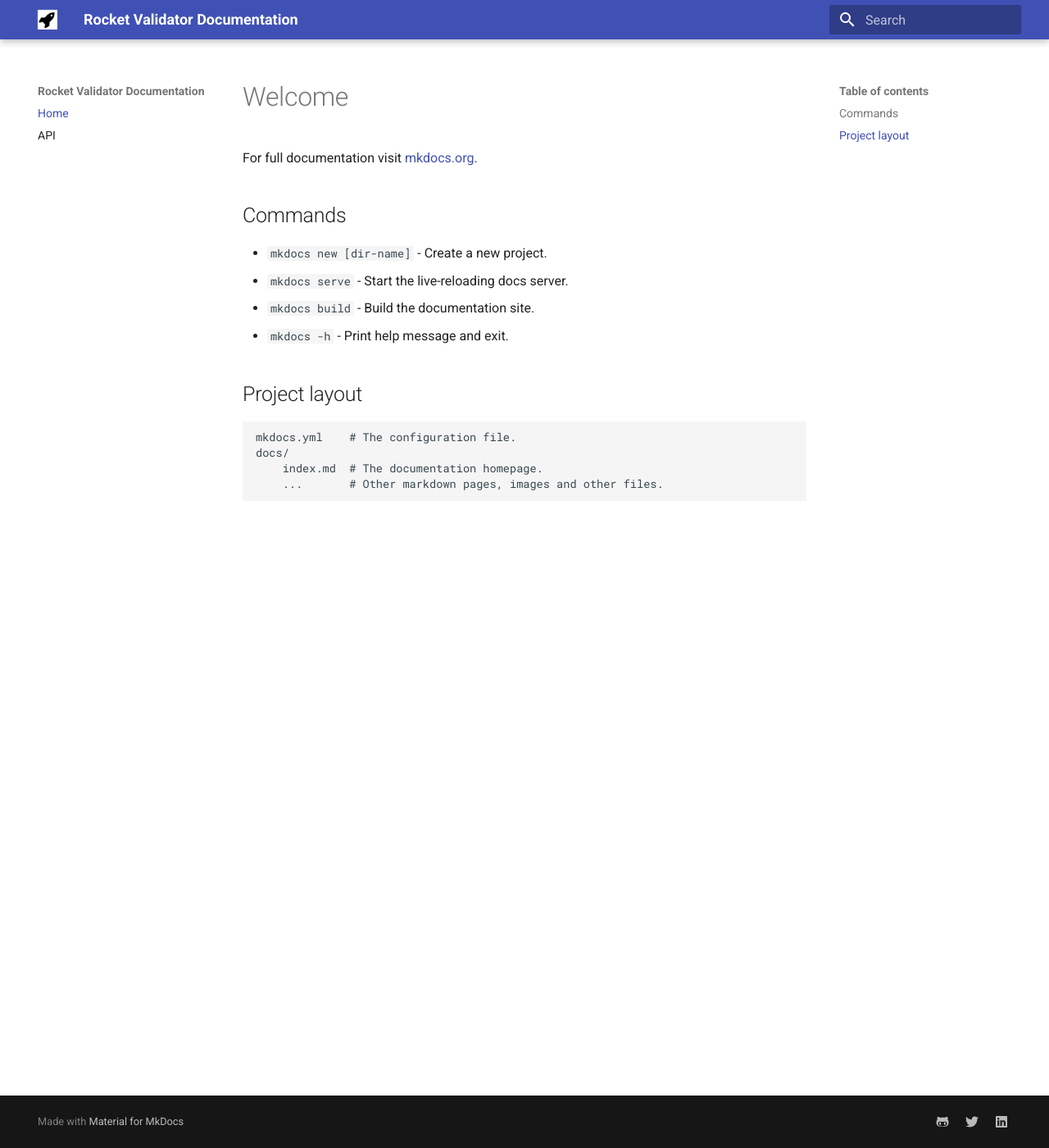
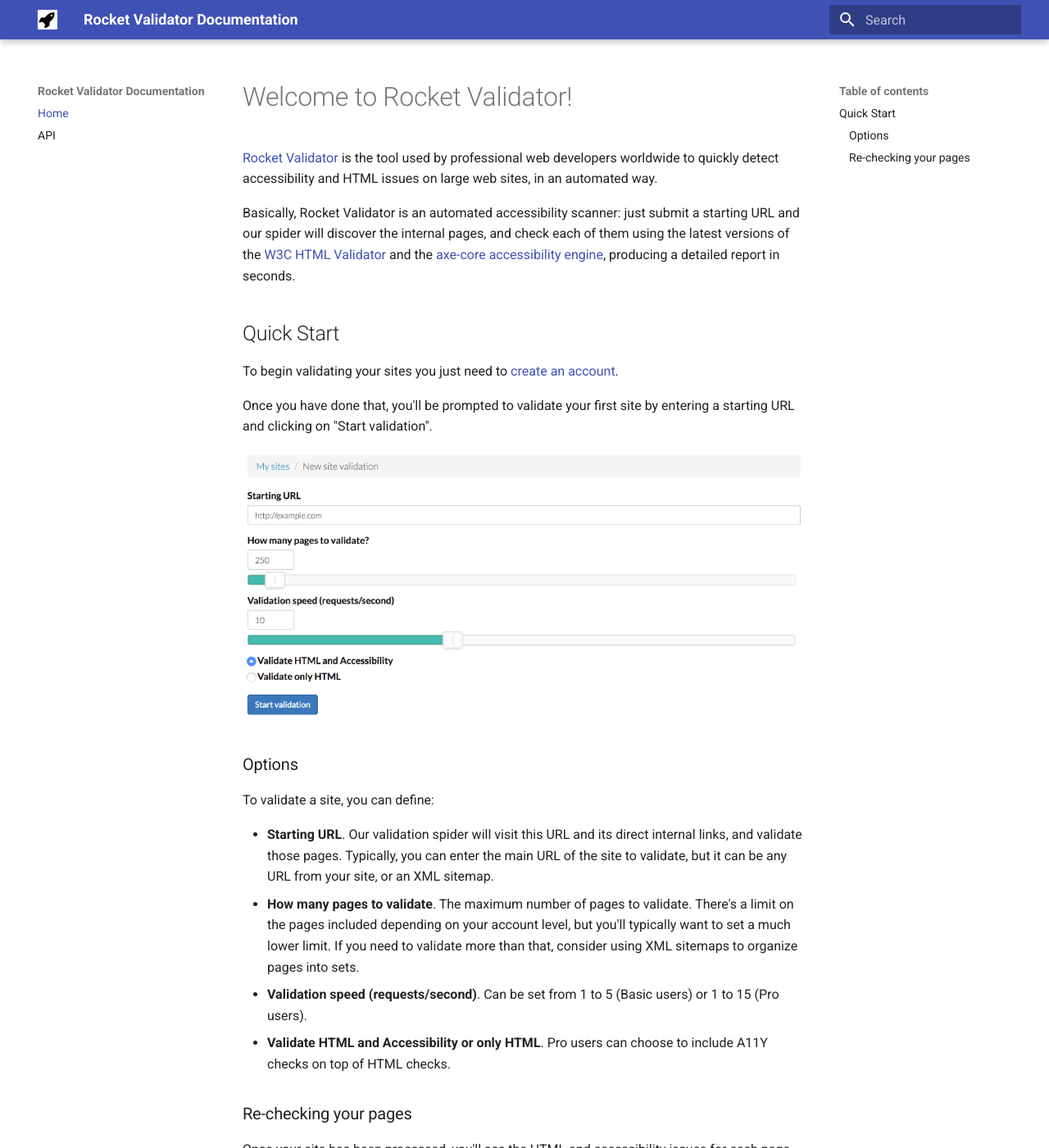
Before and after one commit to rocketvalidator/docs-rocketvalidator, an MkDocs documentation site: the page built from docs/index.md, in a window 1280 px wide and 1400 px high. Shown: the whole window at 82% size. Built offline with MkDocs 1.6.1 and Material for MkDocs 9.7.7, drawn with Linux system fonts in a browser that asks for light colours; some of the changed text lies outside the part shown.

Commit message:
add welcome and quick start

```diff
--- a/docs/index.md
+++ b/docs/index.md
@@ -1,17 +1,31 @@
-# Welcome
+# Welcome to Rocket Validator!
 
-For full documentation visit [mkdocs.org](https://www.mkdocs.org).
+<a href="https://rocketvalidator.com" target="_blank">Rocket Validator</a> is the tool used by professional web developers worldwide to quickly detect accessibility and HTML issues on large web sites, in an automated way.
 
-## Commands
+Basically, Rocket Validator is an automated accessibility scanner: just submit a starting URL and our spider will discover the internal pages, and check each of them using the latest versions of the <a href="https://github.com/validator/validator" target="_blank">W3C HTML Validator</a> and the <a href="https://www.deque.com/axe/" target="_blank">axe-core accessibility engine</a>, producing a detailed report in seconds.
 
-* `mkdocs new [dir-name]` - Create a new project.
-* `mkdocs serve` - Start the live-reloading docs server.
-* `mkdocs build` - Build the documentation site.
-* `mkdocs -h` - Print help message and exit.
+## Quick Start
 
-## Project layout
+To begin validating your sites you just need to <a href="https://rocketvalidator.com/registration/new" target="_blank">create an account</a>.
 
-    mkdocs.yml    # The configuration file.
-    docs/
-        index.md  # The documentation homepage.
-        ...       # Other markdown pages, images and other files.
+Once you have done that, you'll be prompted to validate your first site by entering a starting URL and clicking on "Start validation".
+
+![New site report form](/img/new-site-validation-form.png)
+
+### Options
+
+To validate a site, you can define:
+
+* **Starting URL**. Our validation spider will visit this URL and its direct internal links, and validate those pages. Typically, you can enter the main URL of the site to validate, but it can be any URL from your site, or an XML sitemap.
+* **How many pages to validate**. The maximum number of pages to validate. There's a limit on the pages included depending on your account level, but you'll typically want to set a much lower limit. If you need to validate more than that, consider using XML sitemaps to organize pages into sets.
+* **Validation speed (requests/second)**. Can be set from 1 to 5 (Basic users) or 1 to 15 (Pro users).
+* **Validate HTML and Accessibility or only HTML**. Pro users can choose to include A11Y checks on top of HTML checks.
+
+### Re-checking your pages
+
+Once your site has been processed, you'll see the HTML and accessibility issues for each page found. As you go fixing them, you can re-check the pages quickly:
+
+* **Re-check** button on each page. This will submit an individual page to the validator.
+* **Re-check all pages with issues** button. This will submit all pages with errors or warnings to the validator.
+* **Re-check all pages** button. This will submit all pages on the site to the validator.
+* **Re-scrape site** button. This will start the scraper again, to discover the internal pages of the site and validate each of them. Use only if the structure of your site has changed or if you want to change any parameter (like max pages).
```
Also changed, not shown: docs/img/new-site-validation-form.png (added).
